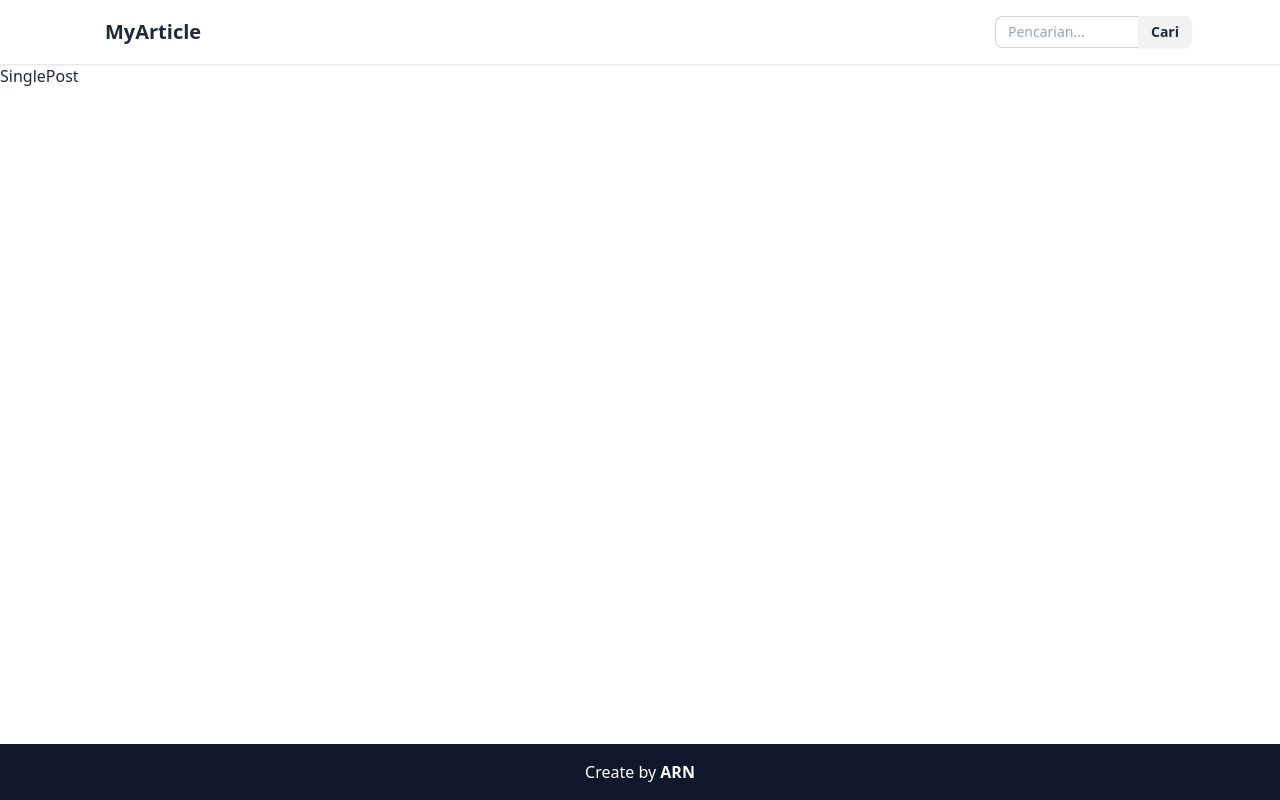
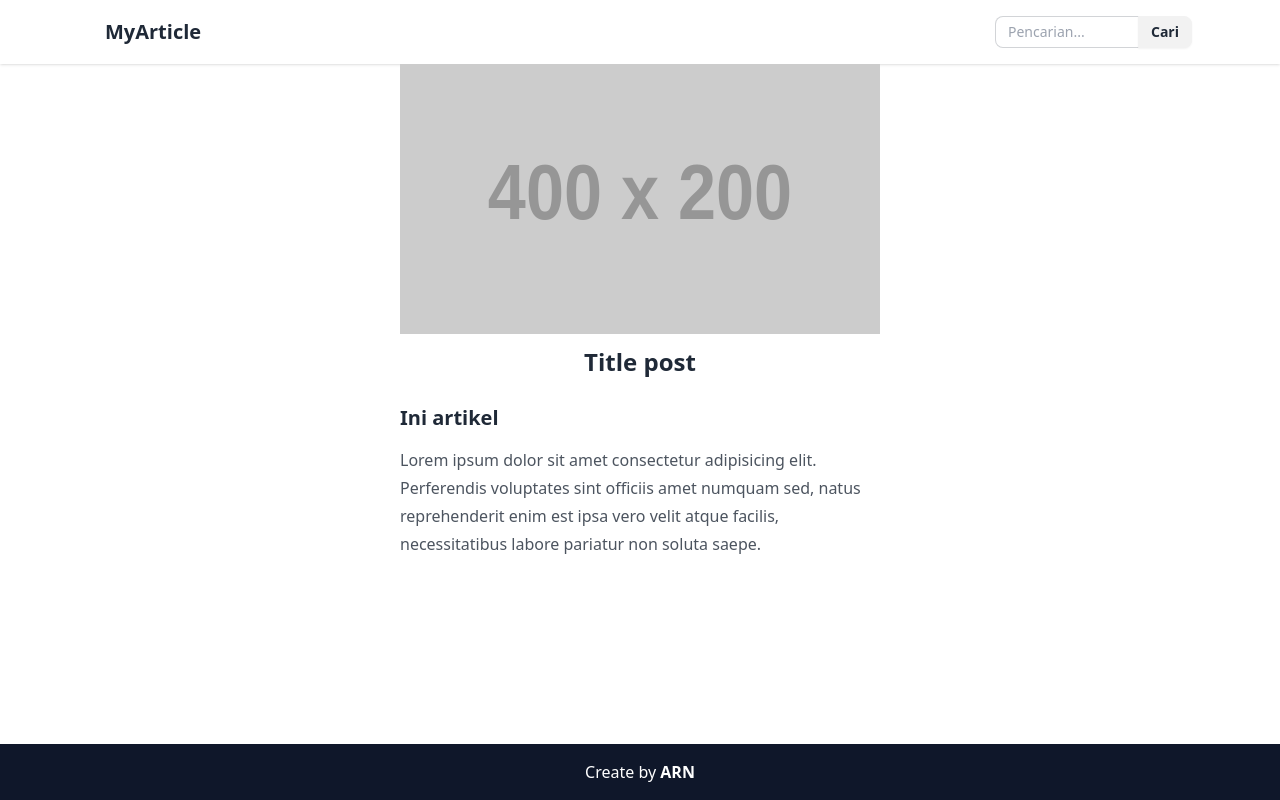
Before and after one commit to AndyARN/Tugas-Project-Neuversity, a React (Vite) app: page /posts/1 in a window 1280 px wide. Built offline with nearby package versions, Linux system fonts and the light colour scheme.

Commit message:
create single post component for single page

```diff
--- /dev/null
+++ b/src/components/section/SectionPost.jsx
@@ -0,0 +1,29 @@
+/* eslint-disable no-unused-vars */
+import React from "react";
+
+export default function SectionPost() {
+  return (
+    <section className="container max-w-screen-sm">
+      {/* image featured */}
+      <img
+        className="mb-3 w-full aspect-video"
+        src="https://placehold.co/400x200"
+        alt="featured image"
+      />
+
+      {/* title */}
+      <h1 className="font-bold text-center text-2xl mb-6">Title post</h1>
+
+      {/* content */}
+      <article className="prose">
+        <h3>Ini artikel</h3>
+        <p>
+          Lorem ipsum dolor sit amet consectetur adipisicing elit. Perferendis
+          voluptates sint officiis amet numquam sed, natus reprehenderit enim
+          est ipsa vero velit atque facilis, necessitatibus labore pariatur non
+          soluta saepe.
+        </p>
+      </article>
+    </section>
+  );
+}
--- a/src/pages/SinglePost.jsx
+++ b/src/pages/SinglePost.jsx
@@ -1,11 +1,12 @@
 /* eslint-disable no-unused-vars */
 import React from "react";
 import ClientLayout from "../layouts/ClientLayout";
+import SectionPost from "../components/section/SectionPost";
 
 export default function SinglePost() {
   return (
     <ClientLayout>
-      <h1>SinglePost</h1>
+      <SectionPost />
     </ClientLayout>
   );
 }
```
